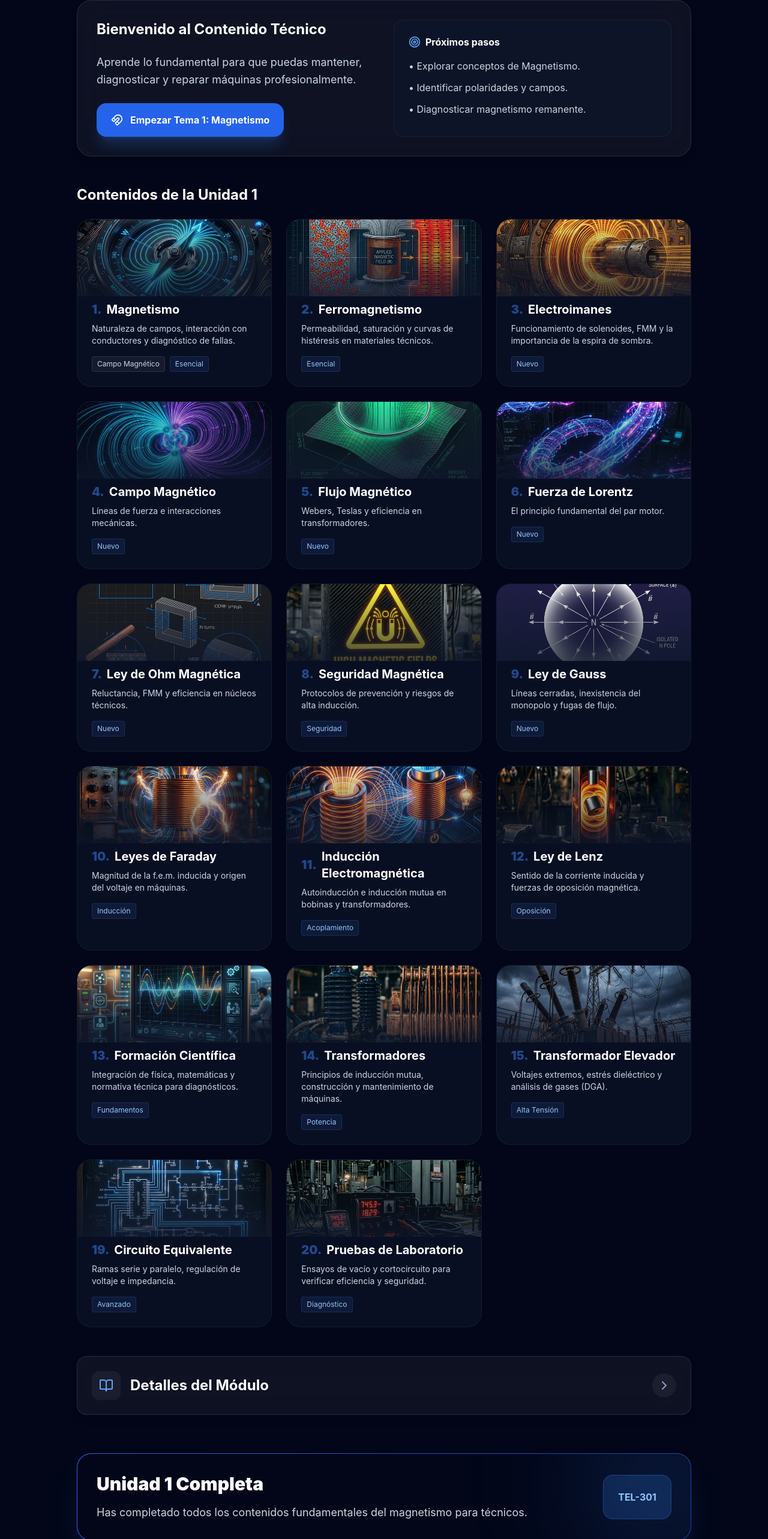
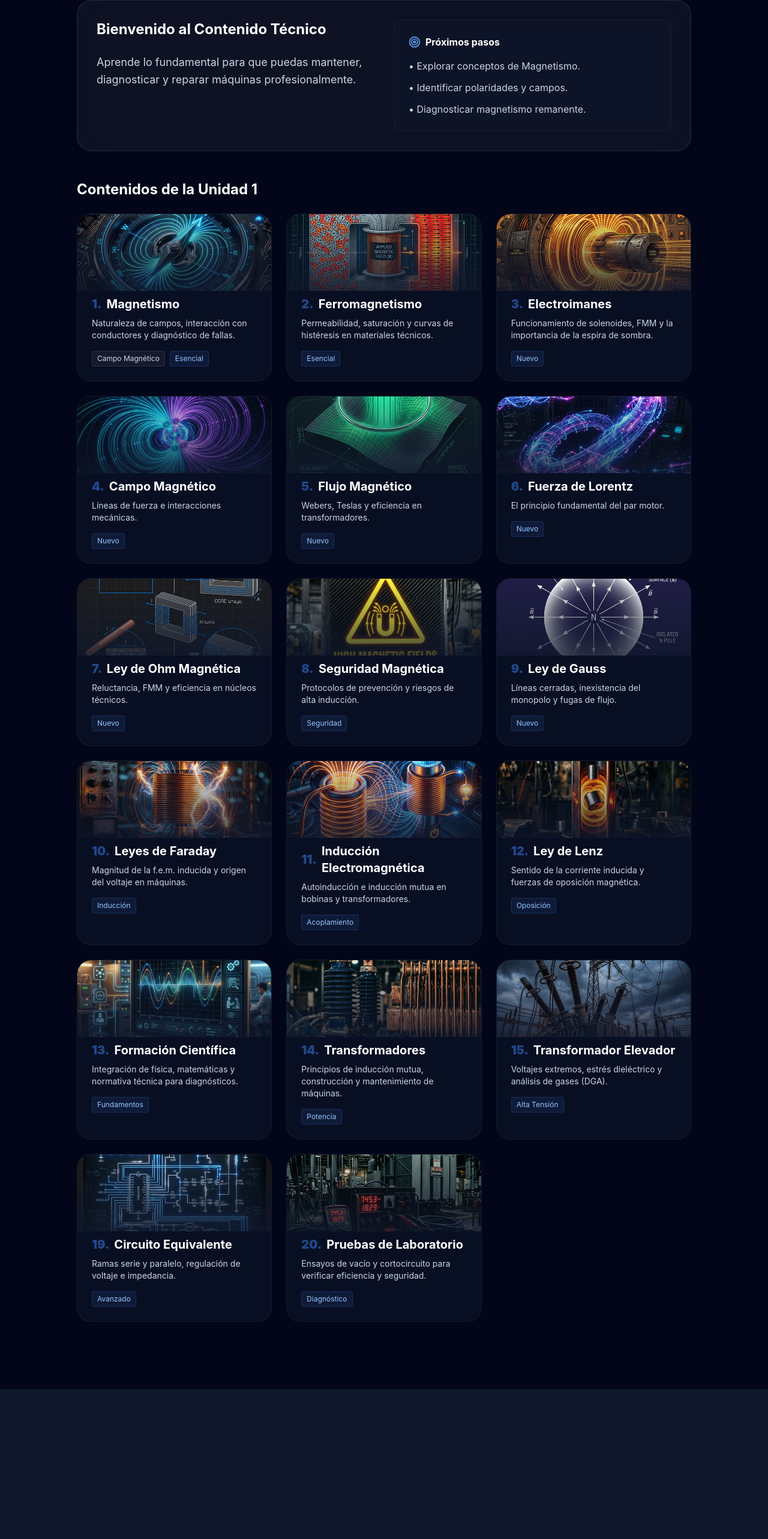
Before and after one commit to Eliseo20/tel-301, a React (Vite) app: page / in a window 1280 px wide. Shown: the part 152-2718 px from the top of the page at 60% size. After the commit the page ends 2468 px from the top, so only its background shows below. Built offline with nearby package versions, Linux system fonts and the light colour scheme.

Commit message:
Update homepage layout

```diff
--- a/src/App.jsx
+++ b/src/App.jsx
@@ -53,10 +53,10 @@ function Home() {
           <div>
             <p className="text-primary-500 font-bold text-sm uppercase tracking-widest mb-1 flex items-center gap-2">
               <span className="w-8 h-[1px] bg-primary-500"></span>
-              Plataforma de Aprendizaje
+              Maquinas Electricas
             </p>
             <h1 className="text-4xl md:text-5xl font-black text-white tracking-tight">
-              Maquinas Electricas
+              Plataforma de Aprendizaje
             </h1>
           </div>
         </header>
@@ -69,13 +69,6 @@ function Home() {
               <p className="text-slate-300 leading-relaxed text-lg">
                 Aprende lo fundamental para que puedas mantener, diagnosticar y reparar máquinas profesionalmente.
               </p>
-              <Link
-                to="/magnetismo"
-                className="group inline-flex items-center gap-3 bg-primary-600 hover:bg-primary-500 text-white px-6 py-4 rounded-2xl font-bold transition-all hover:scale-105 active:scale-95 shadow-xl shadow-primary-500/20"
-              >
-                <Magnet className="w-5 h-5 group-hover:rotate-12 transition-transform" />
-                Empezar Tema 1: Magnetismo
-              </Link>
             </div>
 
             <div className="bg-slate-900/60 p-6 rounded-2xl border border-white/5 h-full">
@@ -422,54 +415,7 @@ function Home() {
           </div>
         </section>
 
-        {/* E. Sección Acordeón */}
-        <section className="space-y-4">
-          <button onClick={() => setIsOpen(!isOpen)} className="w-full flex items-center justify-between p-6 glass-morphism rounded-2xl hover:bg-white/5 transition-all outline-none cursor-pointer group">
-            <div className="flex items-center gap-4">
-              <div className={`p-3 rounded-xl transition-colors duration-300 ${isOpen ? 'bg-primary-500 text-white' : 'bg-white/5 text-primary-400'}`}>
-                <BookOpen className="w-6 h-6" />
-              </div>
-              <div className="text-left">
-                <h2 className="text-2xl font-bold text-white group-hover:text-primary-400 transition-colors">Detalles del Módulo</h2>
-              </div>
-            </div>
-            <div className={`p-2 rounded-full ${isOpen ? 'bg-primary-500/10 text-primary-400' : 'bg-white/5 text-slate-400'}`}>
-              {isOpen ? <ChevronDown className="w-6 h-6" /> : <ChevronRight className="w-6 h-6" />}
-            </div>
-          </button>
-          <div className={`transition-all duration-700 ease-in-out overflow-hidden ${isOpen ? 'opacity-100 max-h-[5000px] mt-4' : 'opacity-0 max-h-0'}`}>
-            <div className="glass-morphism rounded-[2.5rem] p-8 md:p-14 border border-primary-500/10">
-              <h3 className="text-xl font-bold text-white mb-4">Metodología de Aprendizaje</h3>
-              <p className="text-slate-300 mb-4 text-lg">
-                El material se enfoca en el aprendizaje práctico-teórico mediante la visualización de fenómenos físicos y su aplicación directa en el campo del mantenimiento industrial. Cada lección incluye:
-              </p>
-              <ul className="grid grid-cols-1 md:grid-cols-2 gap-4 text-slate-400">
-                <li className="flex items-center gap-2 bg-white/5 p-4 rounded-xl border border-white/5">
-                  <span className="w-2 h-2 bg-primary-500 rounded-full"></span> Infografías Técnicas HD
-                </li>
-                <li className="flex items-center gap-2 bg-white/5 p-4 rounded-xl border border-white/5">
-                  <span className="w-2 h-2 bg-primary-500 rounded-full"></span> Enfoque en Mantenimiento
-                </li>
-              </ul>
-            </div>
-          </div>
-        </section>
 
-        {/* F. Callout Final Especial */}
-        <div className="bg-gradient-to-r from-primary-600 to-primary-800 p-[1px] rounded-3xl mt-12 shadow-2xl shadow-primary-500/20">
-          <div className="bg-slate-950 rounded-[23px] p-8 relative overflow-hidden flex flex-col md:flex-row gap-8 items-center">
-            <div className="flex-1 space-y-4 z-10">
-              <h2 className="text-3xl font-black text-white">Unidad 1 Completa</h2>
-              <p className="text-slate-300 text-lg">
-                Has completado todos los contenidos fundamentales del magnetismo para técnicos.
-              </p>
-            </div>
-            <div className="z-10 bg-primary-500/20 p-6 rounded-2xl border border-primary-500/30">
-              <p className="text-primary-300 font-bold text-center">TEL-301</p>
-            </div>
-            <div className="absolute top-0 right-0 -mt-20 -mr-20 w-64 h-64 bg-primary-500/20 blur-[100px] rounded-full pointer-events-none"></div>
-          </div>
-        </div>
 
       </div>
     </div>
```
